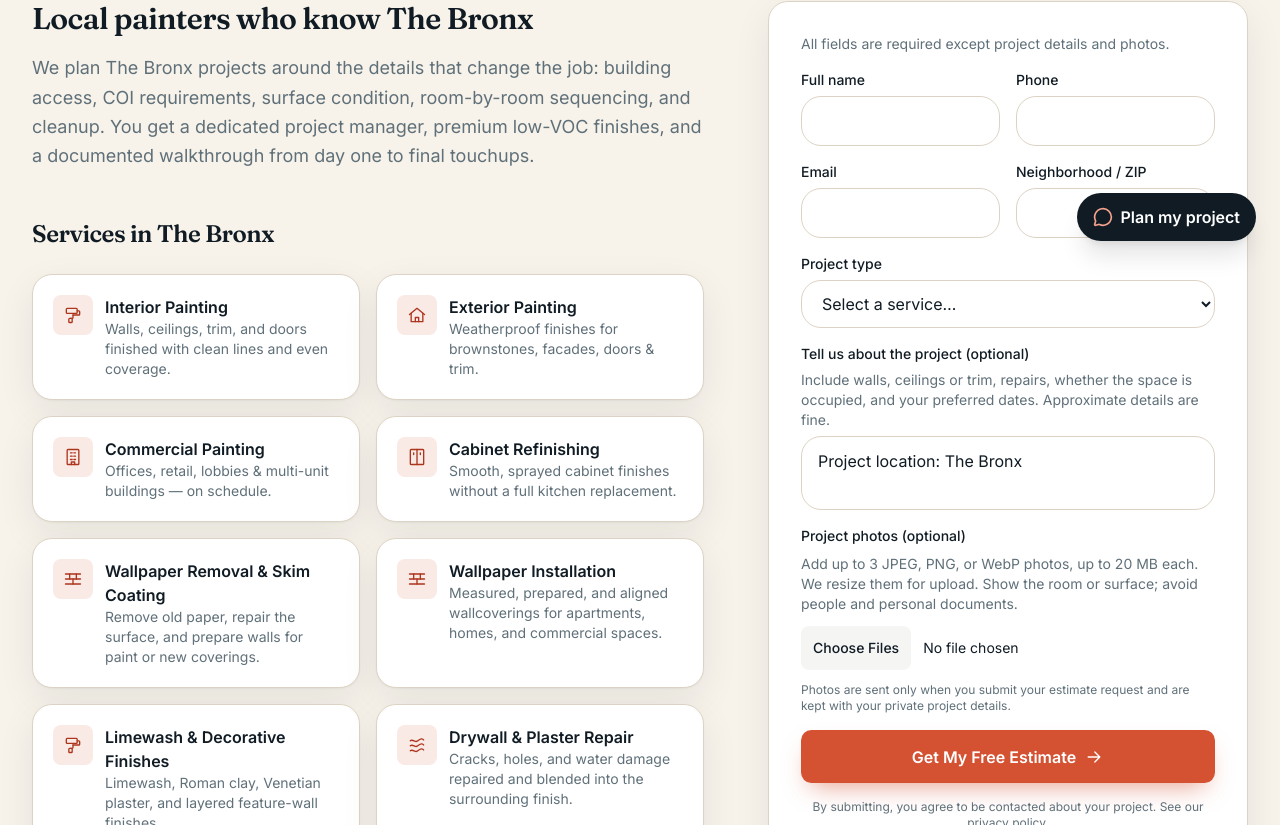
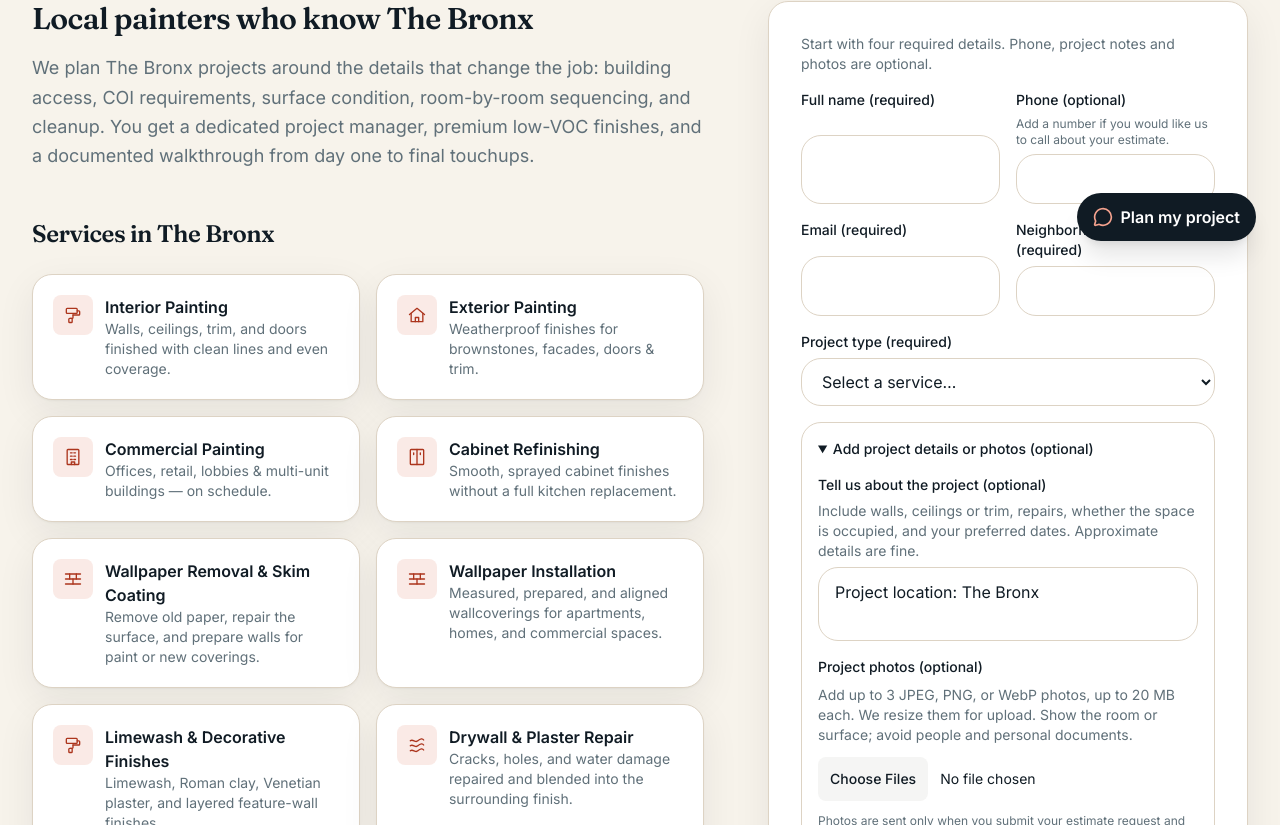
Before and after one commit to nothingmean00/nyc-painting-pros, a Next.js app: page /areas/bronx in a window 1280 px wide. Shown: the part 535-1360 px from the top of the page. Built offline with nearby package versions, Linux system fonts and the light colour scheme.

Commit message:
automation: simplify estimate conversion and measure form views

```diff
--- a/scripts/test-project-photos.cjs
+++ b/scripts/test-project-photos.cjs
@@ -63,6 +63,11 @@ test('estimate handler stores photos atomically and emails only private admin re
     assert.equal((await POST(request({ ...validLead, details: 'x'.repeat(2_600_000) }))).status, 413);
     assert.equal(saved.length, 2);
     const retry = loader({ '@/lib/intakes': { recordIntake: async () => null, markIntakeEmailDelivered: async () => {}, IntakeStorageError: class extends Error {} } })('src/app/api/estimate/route.ts');
+    assert.equal((await POST(request({ ...validLead, phone: '' }))).status, 200);
+    assert.equal(saved[2].phone, '');
+    assert.ok(mails[2].text.includes('contact by email'));
+    assert.equal((await POST(request({ ...validLead, phone: '', email: '' }))).status, 422);
+    assert.equal(saved.length, 3);
     const count = mails.length;
     assert.equal((await retry.POST(request(validLead))).status, 200);
     assert.equal(mails.length, count);
--- a/src/app/admin/intakes/[id]/page.tsx
+++ b/src/app/admin/intakes/[id]/page.tsx
@@ -71,7 +71,7 @@ export default async function IntakeDetailPage({
               <dl className="grid sm:grid-cols-2">
                 <div className="border-b border-slate-100 p-5 sm:border-r">
                   <dt className="flex items-center gap-2 text-xs font-medium uppercase text-slate-500"><Phone className="size-4" /> Phone</dt>
-                  <dd className="mt-2"><a href={`tel:${intake.phone}`} className="font-semibold text-emerald-700 hover:underline">{intake.phone}</a></dd>
+                  <dd className="mt-2">{intake.phone ? <a href={`tel:${intake.phone}`} className="font-semibold text-emerald-700 hover:underline">{intake.phone}</a> : "Not provided — contact by email"}</dd>
                 </div>
                 <div className="border-b border-slate-100 p-5">
                   <dt className="flex items-center gap-2 text-xs font-medium uppercase text-slate-500"><Mail className="size-4" /> Email</dt>
--- a/src/app/api/estimate/route.ts
+++ b/src/app/api/estimate/route.ts
@@ -99,7 +99,6 @@ export async function POST(request: Request) {
 
   const errors: Record<string, string> = {};
   if (!name) errors.name = "Name is required.";
-  if (!phone) errors.phone = "Phone is required.";
   if (!email || !EMAIL_RE.test(email)) errors.email = "A valid email is required.";
   if (!location) errors.location = "Neighborhood or ZIP is required.";
   if (!service) errors.service = "Please choose a service.";
@@ -162,7 +161,7 @@ export async function POST(request: Request) {
   const lines = [
     ["Project photos", `${photos.length} attached; sign in to view: ${site.url}/admin/intakes/${intakeId}`],
     ["Name", name],
-    ["Phone", phone],
+    ["Phone", phone || "Not provided — contact by email"],
     ["Email", email],
     ["Location", location],
     ["Service", service],
--- a/src/components/EstimateForm.tsx
+++ b/src/components/EstimateForm.tsx
@@ -12,6 +12,7 @@ import type { ProjectPhoto } from "@/lib/project-photos";
 type Status = "idle" | "submitting" | "sent" | "error";
 
 type EstimateEvent =
+  | "estimate_viewed"
   | "estimate_started"
   | "estimate_validation_blocked"
   | "estimate_attempted"
@@ -22,7 +23,7 @@ type EstimateEvent =
 // or query strings (the project assistant can prefill details through the URL).
 function trackEstimate(event: EstimateEvent, properties: Record<string, string> = {}) {
   try {
-    track(event, { ...properties, page: window.location.pathname });
+    track(event, { ...properties, page: window.location.pathname, form_version: "simplified-v1" });
   } catch {
     // Analytics must never change the outcome of an estimate request.
   }
@@ -46,6 +47,20 @@ export function EstimateForm({
   const [photos, setPhotos] = useState<ProjectPhoto[]>([]);
   const [photosBusy, setPhotosBusy] = useState(false);
   const confirmation = useRef<HTMLDivElement>(null);
+  const formRef = useRef<HTMLFormElement>(null);
+
+  useEffect(() => {
+    const element = formRef.current;
+    if (!element) return;
+    const observer = new IntersectionObserver(([entry]) => {
+      if (entry.isIntersecting) {
+        trackEstimate("estimate_viewed");
+        observer.disconnect();
+      }
+    });
+    observer.observe(element);
+    return () => observer.disconnect();
+  }, []);
 
   useEffect(() => {
     if (status === "sent") confirmation.current?.focus();
@@ -143,12 +158,14 @@ export function EstimateForm({
           Thanks — a project manager will review the details and contact you to
           confirm the next step for your estimate.
         </p>
+        <p className="mt-4 text-sm text-[var(--color-muted)]">We will confirm whether photos or a walkthrough are needed before preparing your written estimate. This request does not book work or commit you to a purchase.</p>
       </div>
     );
   }
 
   return (
     <form
+      ref={formRef}
       onSubmit={onSubmit}
       onInvalid={(event) => {
         const field = event.target;
@@ -183,7 +200,7 @@ export function EstimateForm({
           </p>
         </div>
       )}
-      <p className="text-sm text-[var(--color-muted)]">All fields are required except project details and photos.</p>
+      <p className="text-sm text-[var(--color-muted)]">Start with four required details. Phone, project notes and photos are optional.</p>
       {/* Honeypot — hidden from users, catches bots */}
       <input
         type="text"
@@ -204,12 +221,12 @@ export function EstimateForm({
       <div className="grid sm:grid-cols-2 gap-4">
         <Field label="Full name" name="name" autoComplete="name" required />
         <Field
-          label="Phone"
+          label="Phone (optional)"
           name="phone"
           type="tel"
           autoComplete="tel"
           inputMode="tel"
-          required
+          hint="Add a number if you would like us to call about your estimate."
         />
       </div>
       <div className="grid sm:grid-cols-2 gap-4">
@@ -224,7 +241,7 @@ export function EstimateForm({
         <Field label="Neighborhood / ZIP" name="location" required />
       </div>
       <label className="grid gap-1.5">
-        <span className="text-sm font-medium">Project type</span>
+        <span className="text-sm font-medium">Project type (required)</span>
         <select
           name="service"
           className="rounded-xl border border-[var(--color-line)] bg-white px-4 py-3 outline-none focus:border-[var(--color-green)] focus:ring-2 focus:ring-[var(--color-green)]/30"
@@ -239,9 +256,12 @@ export function EstimateForm({
               {s.name}
             </option>
           ))}
-          <option value="Other">Something else</option>
+          <option value="Other">Not sure / something else</option>
         </select>
       </label>
+      <details open={defaultDetails ? true : undefined} className="rounded-xl border border-[var(--color-line)] p-4">
+      <summary className="cursor-pointer font-medium text-sm">Add project details or photos (optional)</summary>
+      <div className="grid gap-4 pt-4">
       <label className="grid gap-1.5">
         <span className="text-sm font-medium">Tell us about the project (optional)</span>
         <span className="text-sm text-[var(--color-muted)]">Include walls, ceilings or trim, repairs, whether the space is occupied, and your preferred dates. Approximate details are fine.</span>
@@ -255,6 +275,9 @@ export function EstimateForm({
         />
       </label>
       <ProjectPhotoPicker photos={photos} onChange={setPhotos} busy={photosBusy} onBusyChange={setPhotosBusy} disabled={status === "submitting" || photosBusy} />
+      </div>
+      </details>
+      <p className="text-sm text-[var(--color-muted)]">We will review your request and contact you about the next step. No payment or booking is required.</p>
       <button
         type="submit"
         disabled={status === "submitting" || photosBusy}
@@ -266,7 +289,7 @@ export function EstimateForm({
           </>
         ) : (
           <>
-            Get My Free Estimate <Icon.arrow className="w-5 h-5" />
+            Request My Free Estimate <Icon.arrow className="w-5 h-5" />
           </>
         )}
       </button>
@@ -297,6 +320,7 @@ function Field({
   required,
   autoComplete,
   inputMode,
+  hint,
 }: {
   label: string;
   name: string;
@@ -304,10 +328,12 @@ function Field({
   required?: boolean;
   autoComplete?: string;
   inputMode?: React.HTMLAttributes<HTMLInputElement>["inputMode"];
+  hint?: string;
 }) {
   return (
     <label className="grid gap-1.5">
-      <span className="text-sm font-medium">{label}</span>
+      <span className="text-sm font-medium">{label}{required ? " (required)" : ""}</span>
+      {hint && <span className="text-xs text-[var(--color-muted)]">{hint}</span>}
       <input
         type={type}
         name={name}
```
